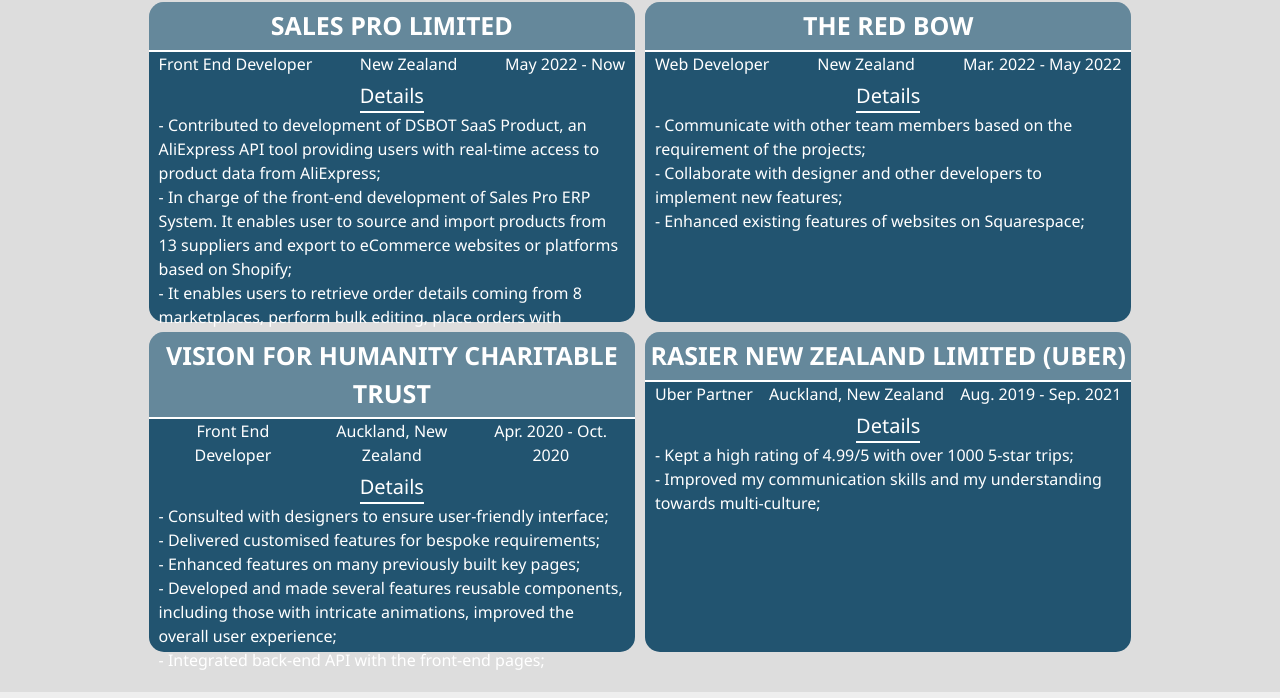
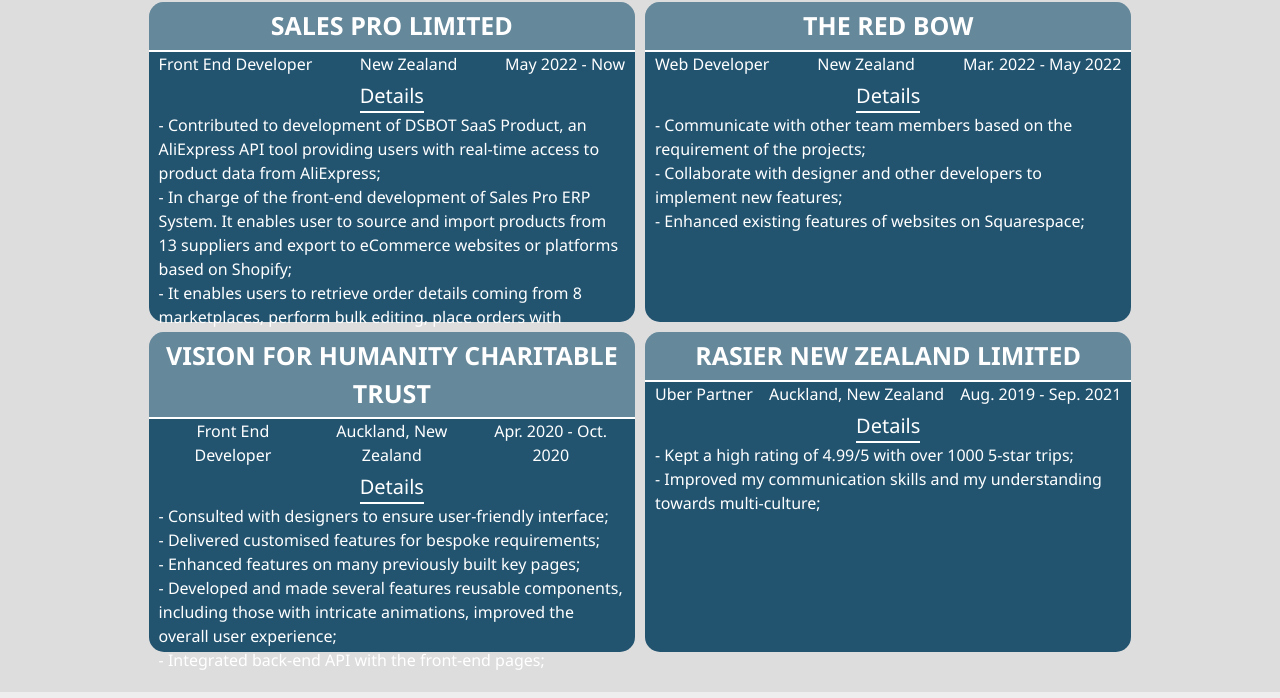
Before and after one commit to Alan0985/portfolio, a website: page dist/index.html in a window 1280 px wide. Shown: the part 3308-4006 px from the top of the page. Drawn offline with nearby package versions, Linux system fonts and the light colour scheme.

Commit message:
Update Company Name

```diff
--- a/dist/index.html
+++ b/dist/index.html
@@ -437,7 +437,7 @@
             <div id="uber" class="experience">
               <div class="companyName">
                 <h1>
-                  RASIER NEW ZEALAND LIMITED (UBER)
+                  RASIER NEW ZEALAND LIMITED
                 </h1>
               </div>
               <ul class="titleLocationTime">
```
